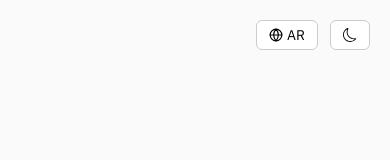
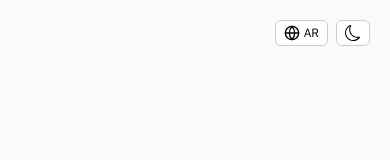
Before and after one commit to Kalamna/Kalamna-Dashboard, a React (Vite) app: page / in a window 390 px wide. Shown: the top 160 px of the page. Built offline with nearby package versions, Linux system fonts and the light colour scheme.

Commit message:
last update on buttoms isa

```diff
--- a/src/pages/auth/LoginPage.tsx
+++ b/src/pages/auth/LoginPage.tsx
@@ -35,9 +35,9 @@ const LoginPage = () => {
       style={{ backgroundColor: "var(--bg-main)", color: "var(--text-main)" }}
     >
       {/* Top Buttons */}
-      <div className="absolute top-5 right-5 flex gap-3">
+      <div className="absolute top-5 right-5 flex gap-2 sm:gap-3">
         <button
-          className="border px-3 py-1 rounded-md flex items-center gap-1 text-sm"
+          className="border px-2 sm:px-3 py-1 sm:py-1.5 rounded-md flex items-center gap-1 text-xs sm:text-sm"
           onClick={toggleLanguage}
           style={{
             borderColor: "var(--input-border)",
@@ -45,11 +45,11 @@ const LoginPage = () => {
             backgroundColor: "var(--card-bg)"
           }}
         >
-          <FiGlobe /> {language === "en" ? "AR" : "EN"}
+          <FiGlobe className="w-4 h-4" /> {language === "en" ? "AR" : "EN"}
         </button>
 
         <button
-          className="border px-3 py-1 rounded-md text-sm"
+          className="border px-2 sm:px-3 py-1 sm:py-1.5 rounded-md flex items-center gap-1 text-xs sm:text-sm"
           onClick={toggleDarkMode}
           style={{
             borderColor: "var(--input-border)",
@@ -57,7 +57,7 @@ const LoginPage = () => {
             backgroundColor: "var(--card-bg)"
           }}
         >
-          {darkMode ? <BsSun /> : <BsMoon />}
+          {darkMode ? <BsSun className="w-4 h-4" /> : <BsMoon className="w-4 h-4" />}
         </button>
       </div>
 
```
